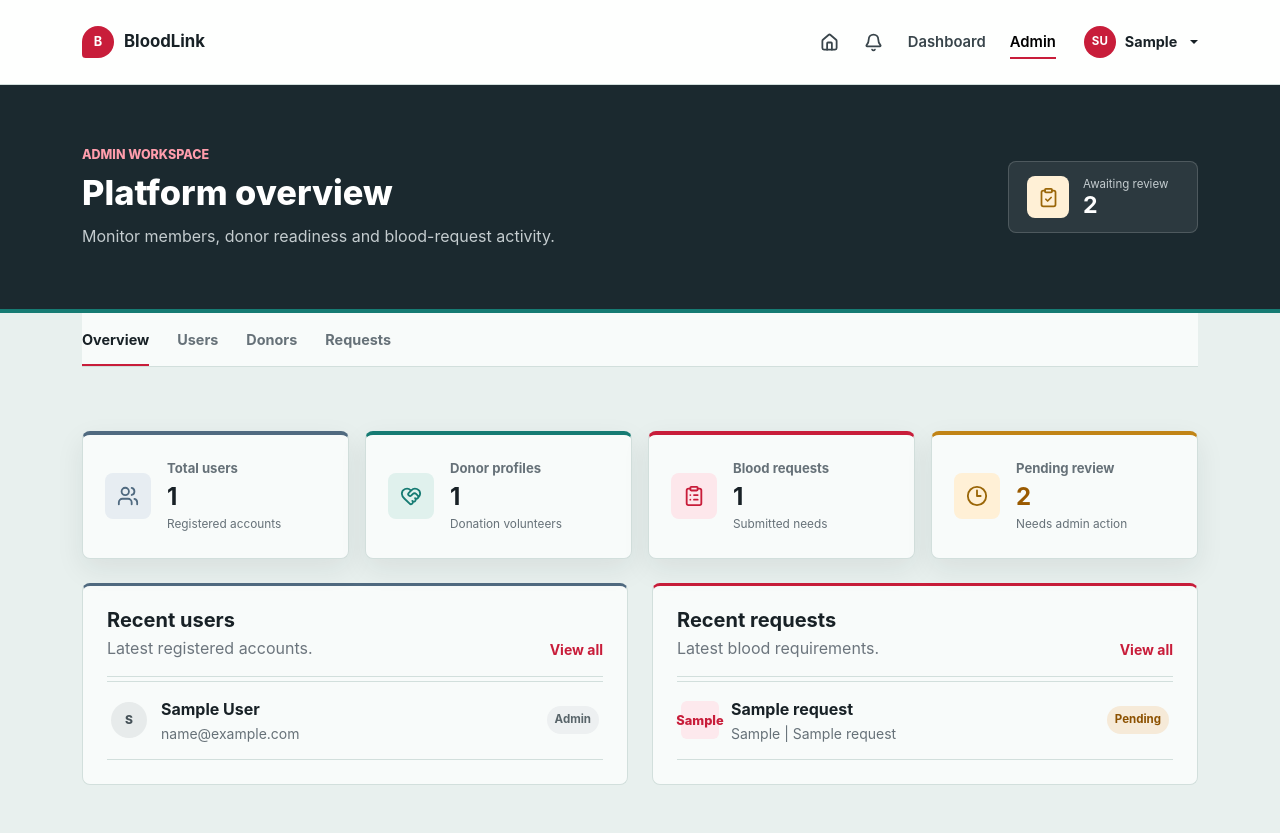
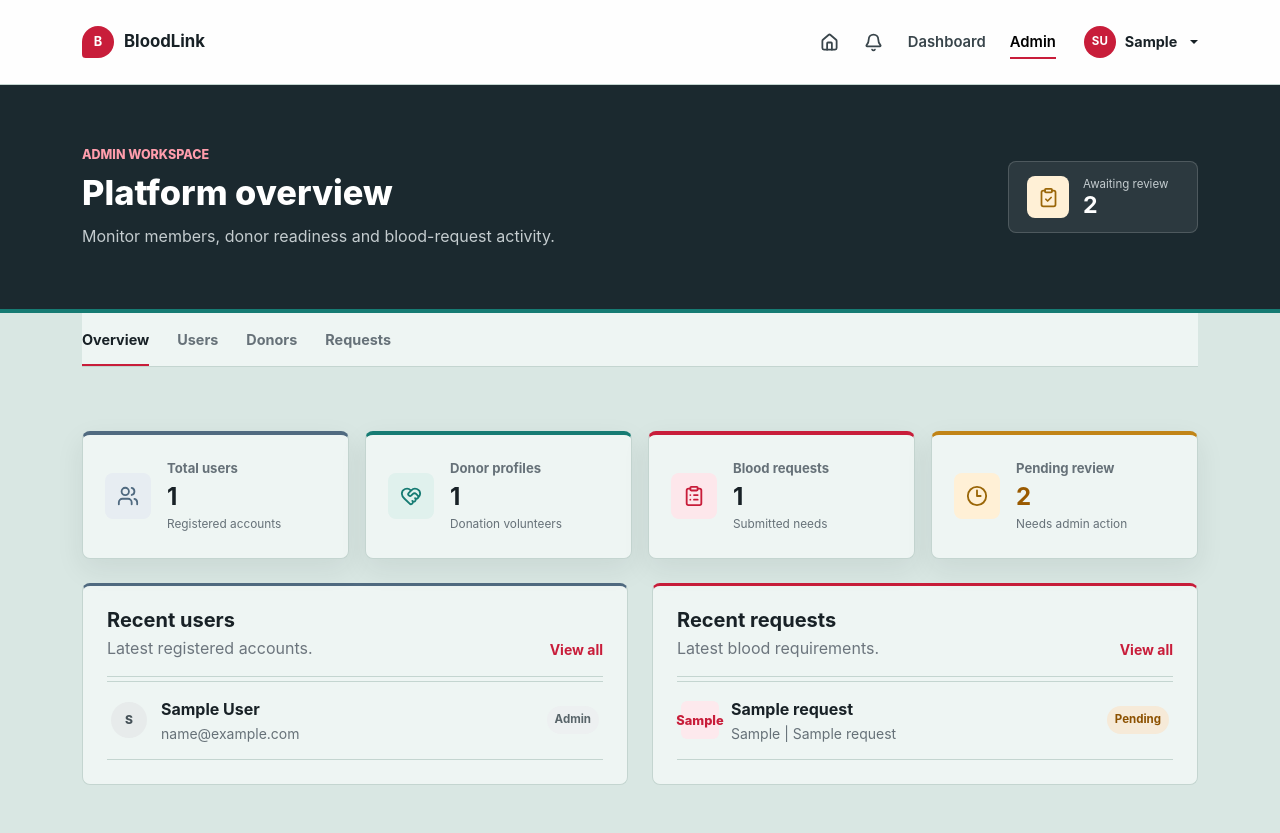
Before and after one commit to shivnandan-kumar/bloodlink-flask, a Flask app: page /admin in a window 1280 px wide. Run offline with Flask 3, Linux system fonts and the light colour scheme; a user stored in the database is signed in; tables that the repository leaves empty hold one stand-in row (values such as "Sample post"); some libraries are stand-ins or nearby versions.

Commit message:
Increase dashboard background contrast

```diff
--- a/app/static/css/style.css
+++ b/app/static/css/style.css
@@ -3,9 +3,9 @@
     --blood-dark: #9f1730;
     --charcoal: #182126;
     --muted: #667178;
-    --line: #d2dfdc;
-    --surface: #f8fbfa;
-    --canvas: #e8f0ee;
+    --line: #c4d5d0;
+    --surface: #eef5f3;
+    --canvas: #d9e7e3;
     --teal: #167b73;
 }
 
--- a/app/templates/base.html
+++ b/app/templates/base.html
@@ -5,7 +5,7 @@
         <meta name="viewport" content="width=device-width, initial-scale=1">
         <title>{% block title %}BloodLink{% endblock %}</title>
         <link href="https://cdn.jsdelivr.net/npm/bootstrap@5.3.3/dist/css/bootstrap.min.css" rel="stylesheet">
-        <link rel="stylesheet" href="{{ url_for('static', filename='css/style.css') }}">
+        <link rel="stylesheet" href="{{ url_for('static', filename='css/style.css', v='20260622-2') }}">
     </head>
     <body class="{% block body_class %}{% endblock %}">
         <nav class="navbar navbar-expand-lg app-navbar">
```
